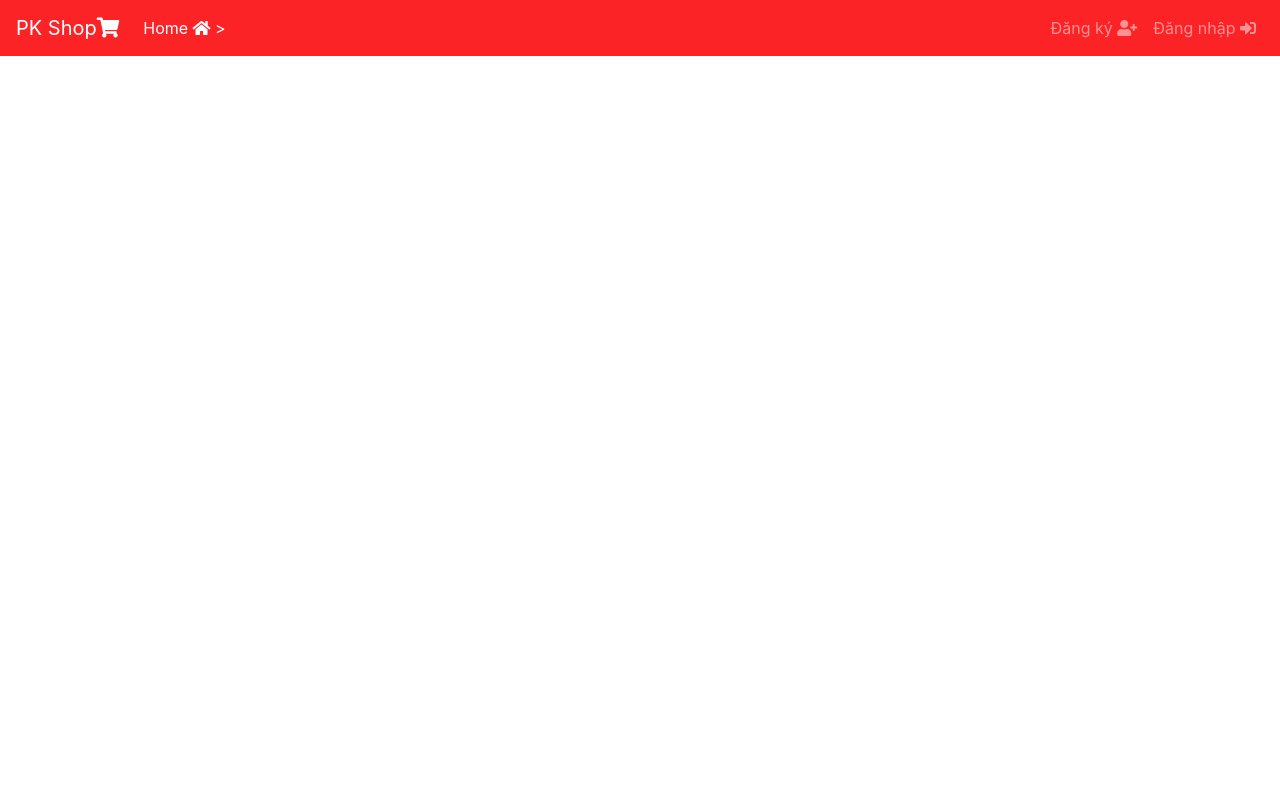
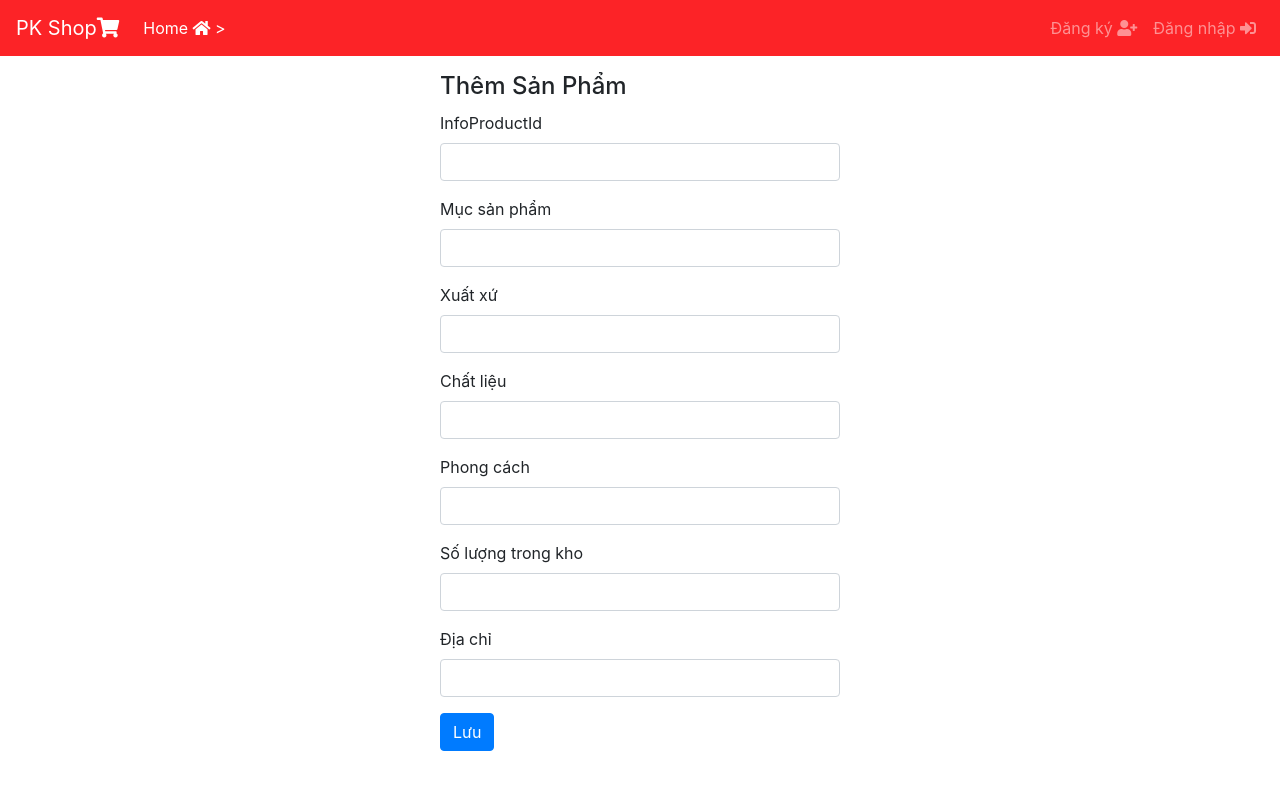
Before and after one commit to trankhoa2810/WebShop, a Vue app in the folder frontend/: page /addProduct in a window 1280 px wide. Shown: the top 790 px of the page. Built offline with nearby package versions, Linux system fonts and the light colour scheme.

Commit message:
Update Project

```diff
--- a/frontend/src/components/ProductFormEdit.vue
+++ b/frontend/src/components/ProductFormEdit.vue
@@ -3,6 +3,16 @@
     @submit="$emit('product-submit', productLocal)"
     :validation-schema="schema"
   >
+    <div class="form-group">
+      <label for="productInfoId">InfoProductId</label>
+      <Field
+        name="productInfoId"
+        type="text"
+        class="form-control"
+        v-model="productLocal.productInfoId"
+      />
+      <ErrorMessage name="productInfoId" class="error-feedback" />
+    </div>
     <div class="form-group">
       <label for="category">Mục sản phẩm</label>
       <Field
@@ -11,7 +21,7 @@
         class="form-control"
         v-model="productLocal.category"
       />
-      <ErrorMessage name="origin" class="error-feedback" />
+      <ErrorMessage name="category" class="error-feedback" />
     </div>
     <div class="form-group">
       <label for="origin">Xuất xứ</label>
@@ -31,7 +41,7 @@
         class="form-control"
         v-model="productLocal.material"
       />
-      <ErrorMessage name="style" class="error-feedback" />
+      <ErrorMessage name="material" class="error-feedback" />
     </div>
     <div class="form-group">
       <label for="style">Phong cách</label>
@@ -41,7 +51,7 @@
         class="form-control"
         v-model="productLocal.style"
       />
-      <ErrorMessage name="wareHouse" class="error-feedback" />
+      <ErrorMessage name="style" class="error-feedback" />
     </div>
     <div class="form-group">
       <label for="wareHouse">Số lượng trong kho</label>
@@ -51,7 +61,7 @@
         class="form-control"
         v-model="productLocal.wareHouse"
       />
-      <ErrorMessage name="address" class="error-feedback" />
+      <ErrorMessage name="wareHouse" class="error-feedback" />
     </div>
     <div class="form-group">
       <label for="address">Địa chỉ</label>
--- a/frontend/src/components/SalerFormEdit.vue
+++ b/frontend/src/components/SalerFormEdit.vue
@@ -8,7 +8,7 @@
         class="form-control"
         v-model="salerLocal.category"
       />
-      <ErrorMessage name="brandName" class="error-feedback" />
+      <ErrorMessage name="category" class="error-feedback" />
     </div>
     <div class="form-group">
       <label for="brandName">Tên Thương Hiệu</label>
@@ -18,7 +18,7 @@
         class="form-control"
         v-model="salerLocal.brandName"
       />
-      <ErrorMessage name="nameProduct" class="error-feedback" />
+      <ErrorMessage name="brandName" class="error-feedback" />
     </div>
     <div class="form-group">
       <label for="nameProduct">Tên Sản Phẩm</label>
@@ -28,7 +28,7 @@
         class="form-control"
         v-model="salerLocal.nameProduct"
       />
-      <ErrorMessage name="urlImg" class="error-feedback" />
+      <ErrorMessage name="nameProduct" class="error-feedback" />
     </div>
     <div class="form-group">
       <label for="urlImg">Đường Dẫn Ảnh Minh Hoạ</label>
@@ -38,7 +38,7 @@
         class="form-control"
         v-model="salerLocal.urlImg"
       />
-      <ErrorMessage name="price" class="error-feedback" />
+      <ErrorMessage name="urlImg" class="error-feedback" />
     </div>
     <div class="form-group">
       <label for="price">Giá</label>
--- a/frontend/src/router/index.js
+++ b/frontend/src/router/index.js
@@ -10,7 +10,7 @@ const routes = [
   },
   {
     path: "/products/findAll/:id",
-    name: "hihi",
+    name: "FindAll",
     component: () => import("../views/ProductInfo"),
   },
   {
@@ -37,6 +37,11 @@ const routes = [
     path: "/add",
     name: "SalerAdd",
     component: () => import("../views/SalerAdd"),
+  },
+  {
+    path: "/addProduct",
+    name: "ProductAdd",
+    component: () => import("../views/ProductAdd"),
   },
   {
     path: "/editSaler/:id",
--- /dev/null
+++ b/frontend/src/views/ProductAdd.vue
@@ -0,0 +1,66 @@
+<template>
+  <div class="edit-form">
+    <h4>Thêm Sản Phẩm</h4>
+    <ProductFormEdit
+      :product="product"
+      @product-submit="addProduct"
+      @product-delete="resetProduct"
+    />
+    <p>{{ message }}</p>
+  </div>
+</template>
+<script>
+
+import ProductService from "../services/product.service";
+import ProductFormEdit from "../components/ProductFormEdit";
+export default {
+  name: "ProductAdd",
+  components: {
+    ProductFormEdit,
+  },
+  data() {
+    return {
+      product: {
+        productInfoId: "",
+        category: "",
+        brandName: "",
+        origin: "",
+        material: "",
+        style: "",
+        wareHouse: "",
+        address: "",
+      },
+      message: "",
+    };
+  },
+  methods: {
+    initProduct() {},
+
+    async addProduct(data) {
+      console.log("input: ", data);
+      const [error, response] = await this.handle(
+        ProductService.create(data)
+      );
+      if (error) {
+        console.log(error);
+      } else {
+        console.log(response.data);
+        this.message = "Thông tin chi tiết sản phẩm được thêm thành công.";
+      }
+    },
+    resetProduct() {
+      alert("reset");
+    },
+  },
+  mounted() {
+    this.message = "";
+    this.initProduct();
+  },
+};
+</script>
+<style>
+.edit-form {
+  max-width: 400px;
+  margin: auto;
+}
+</style>
--- a/frontend/src/views/ProductEdit.vue
+++ b/frontend/src/views/ProductEdit.vue
@@ -10,7 +10,7 @@
   </div>
   <div v-else>
     <br />
-    <p>Không tìm thấy sản phẩm.</p>
+    <p>Không tìm thấy thông tin sản phẩm.</p>
   </div>
 </template>
 <script>
--- a/frontend/src/views/ProductInfo.vue
+++ b/frontend/src/views/ProductInfo.vue
@@ -12,6 +12,20 @@
               <h3 class="blog-post-title mb-4">{{ salers.nameProduct }}</h3>
               <p class="blog-post-meta">Thương Hiệu: {{ salers.brandName }}</p>
               <p class="blog-post-meta">Giá: {{ salers.price }} VND.</p>
+              <div>
+                <router-link :to="{ path: '/addProduct/'}">
+                  <button class="btn btn-danger">
+                    Thêm thông tin chi tiết
+                  </button>
+                </router-link>
+              </div>
+              <div>
+                <router-link :to="{ path: '/editProduct/' + products.id }">
+                  <button class="btn btn-primary mt-2">
+                    Chỉnh sửa thông tin chi tiết
+                  </button>
+                </router-link>
+              </div>
             </div>
           </div>
           <div class="row-1">
@@ -26,11 +40,6 @@
               Số Lượng Trong Kho: {{ products.wareHouse }}
             </p>
             <p class="blog-post-meta">Địa Chỉ: {{ products.address }}</p>
-            <router-link :to=" { path: '/editProduct/' + products.id }">
-              <button class="btn btn-primary">
-                Chỉnh sửa thông tin chi tiết sản phẩm
-              </button>
-            </router-link>
           </div>
         </div>
       </div>
```
